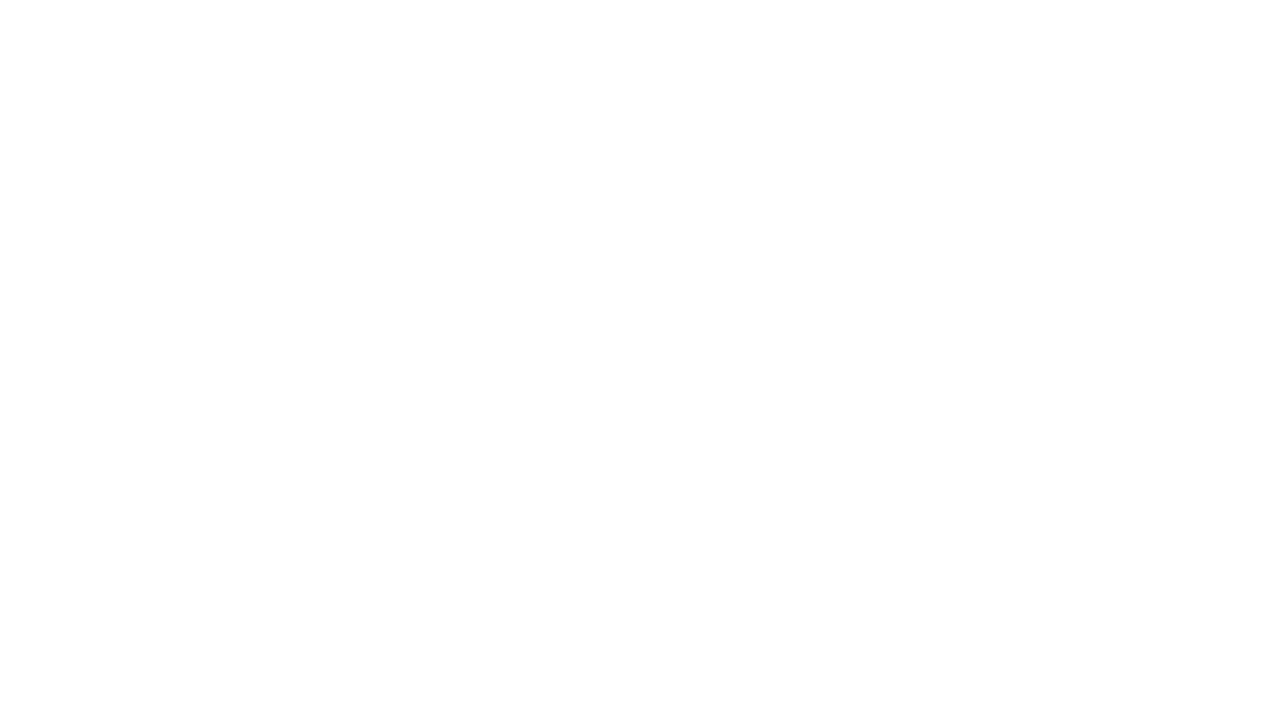
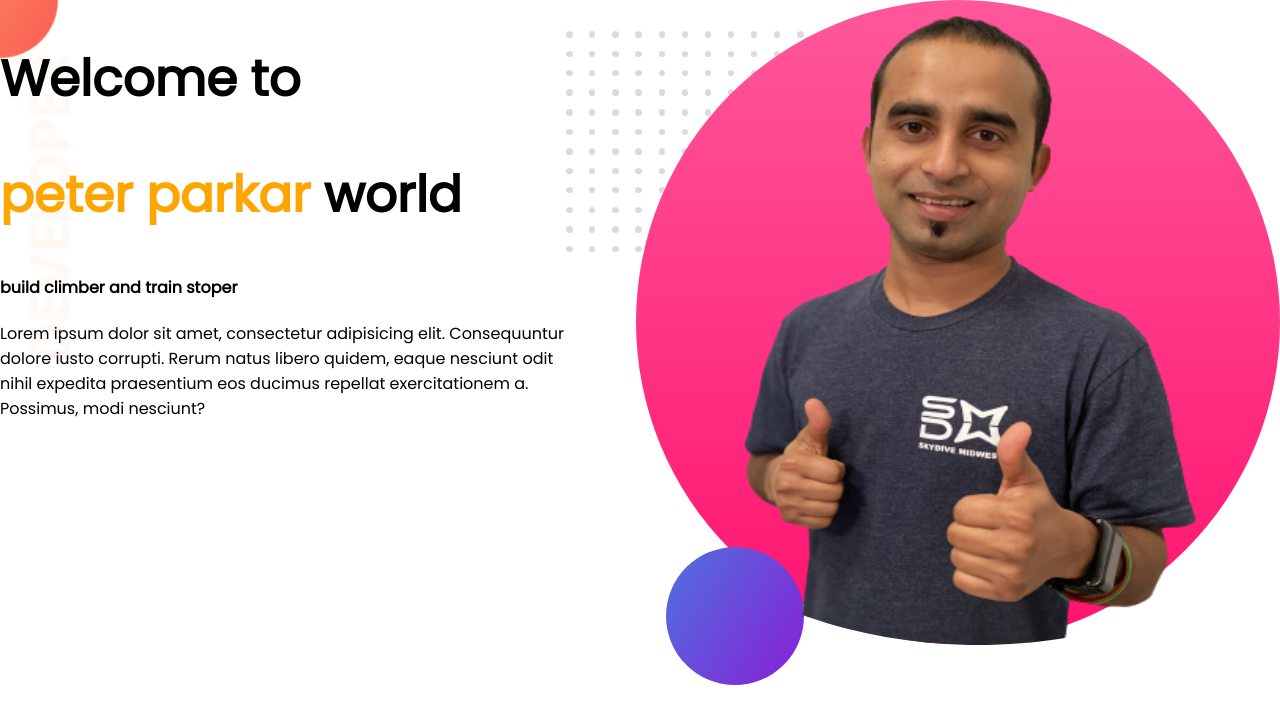
Before and after one commit to tanvir-ahmeed/developer-portflio, a plain HTML site: page index.html in a window 1280 px wide. Drawn offline with Linux system fonts and the light colour scheme.

Commit message:
top banner added

```diff
--- a/index.html
+++ b/index.html
@@ -1,13 +1,33 @@
 <!DOCTYPE html>
 <html lang="en">
+
 <head>
     <meta charset="UTF-8">
     <meta http-equiv="X-UA-Compatible" content="IE=edge">
     <meta name="viewport" content="width=device-width, initial-scale=1.0">
     <title>jhankar portfolio</title>
+    <link rel="preconnect" href="https://fonts.googleapis.com">
+    <link rel="preconnect" href="https://fonts.gstatic.com" crossorigin>
+    <link href="https://fonts.googleapis.com/css2?family=Poppins&display=swap" rel="stylesheet">
     <link rel="stylesheet" href="style.css">
 </head>
+
 <body>
+    <section class="top-banner">
+        <div class="hlaf-width">
+            <h1>Welcome to</h1>
+            <h1><span class="name-color">peter parkar</span> world</h1>
+            <h4>build climber and train stoper</h4>
+            <p>Lorem ipsum dolor sit amet, consectetur adipisicing elit. Consequuntur dolore iusto corrupti. Rerum natus
+                libero quidem, eaque nesciunt odit nihil expedita praesentium eos ducimus repellat exercitationem a.
+                Possimus, modi nesciunt?</p>
+            <a class="link-button" target="_blank" href="https://github.com/tanvir-ahmeed">hire me</a>
+        </div>
+        <div class="hlaf-width">
+            <img src="images/my-bg2.png">
+        </div>
+    </section>
 
 </body>
+
 </html>
--- a/style.css
+++ b/style.css
@@ -0,0 +1,40 @@
+body {
+    font-family: 'Poppins', sans-serif;
+    margin: 0;
+}
+
+h1 {
+    font-size: 50px;
+}
+
+.name-color {
+    color: orange;
+}
+
+section {
+    display: flex;
+}
+
+.half-width {
+    width: 50%;
+    padding-left: 10%;
+
+}
+
+.half-width img {
+    width: 80%;
+}
+
+.link-button {
+    text-decoration: none;
+    background-image: linear-gradient(orange tomato);
+    padding: 10px 40px;
+    color: white;
+    font-weight: 700;
+    border-radius: 5px;
+}
+
+.top-banner {
+    background-image: url(images/top-banner.png);
+    background-repeat: no-repeat
+}
```
Also changed, not shown: images/dream-bg.png (added), images/exp-bg.png (added), images/jhankar.png (added), images/jhankar2.png (added), images/my-bg.png (added), images/my-bg2.png (added), images/top-banner.png (added), 7 other files.
